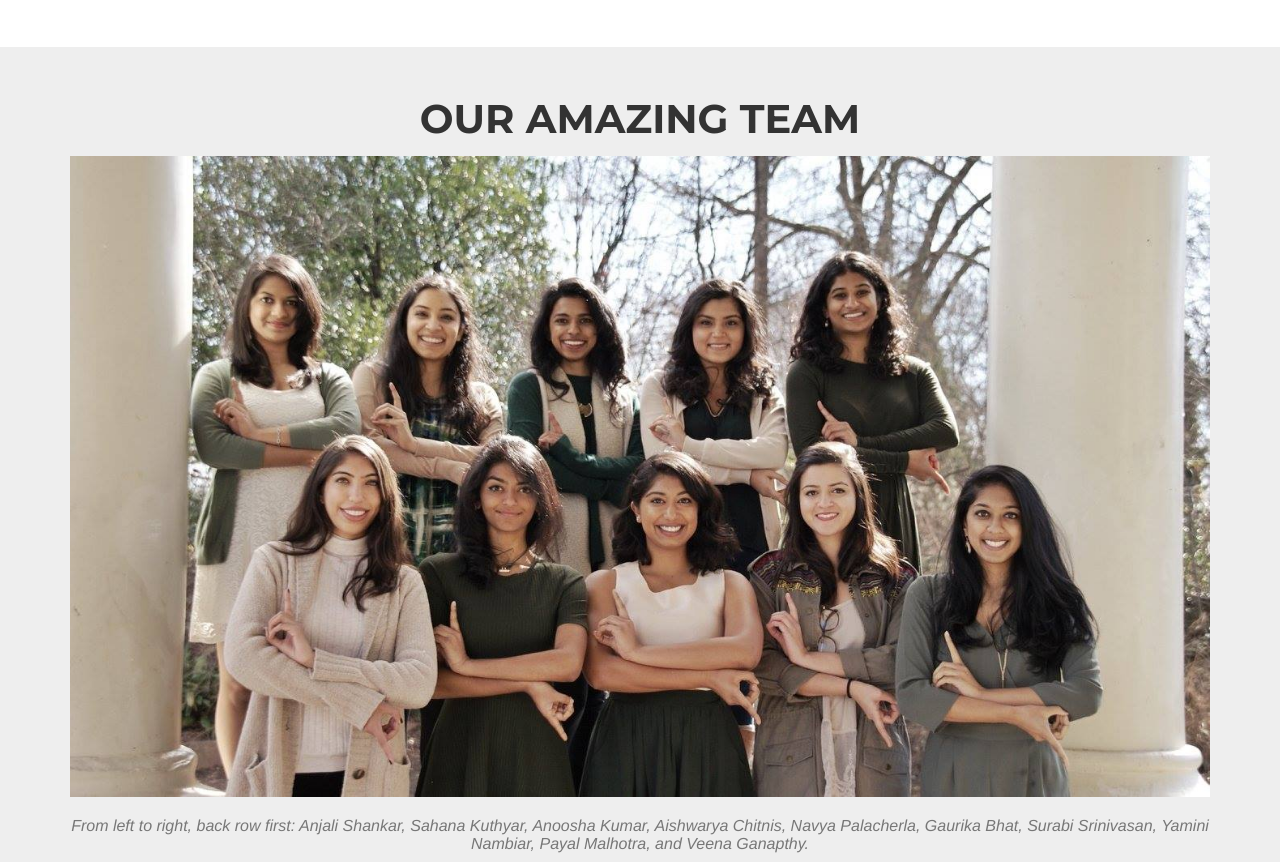
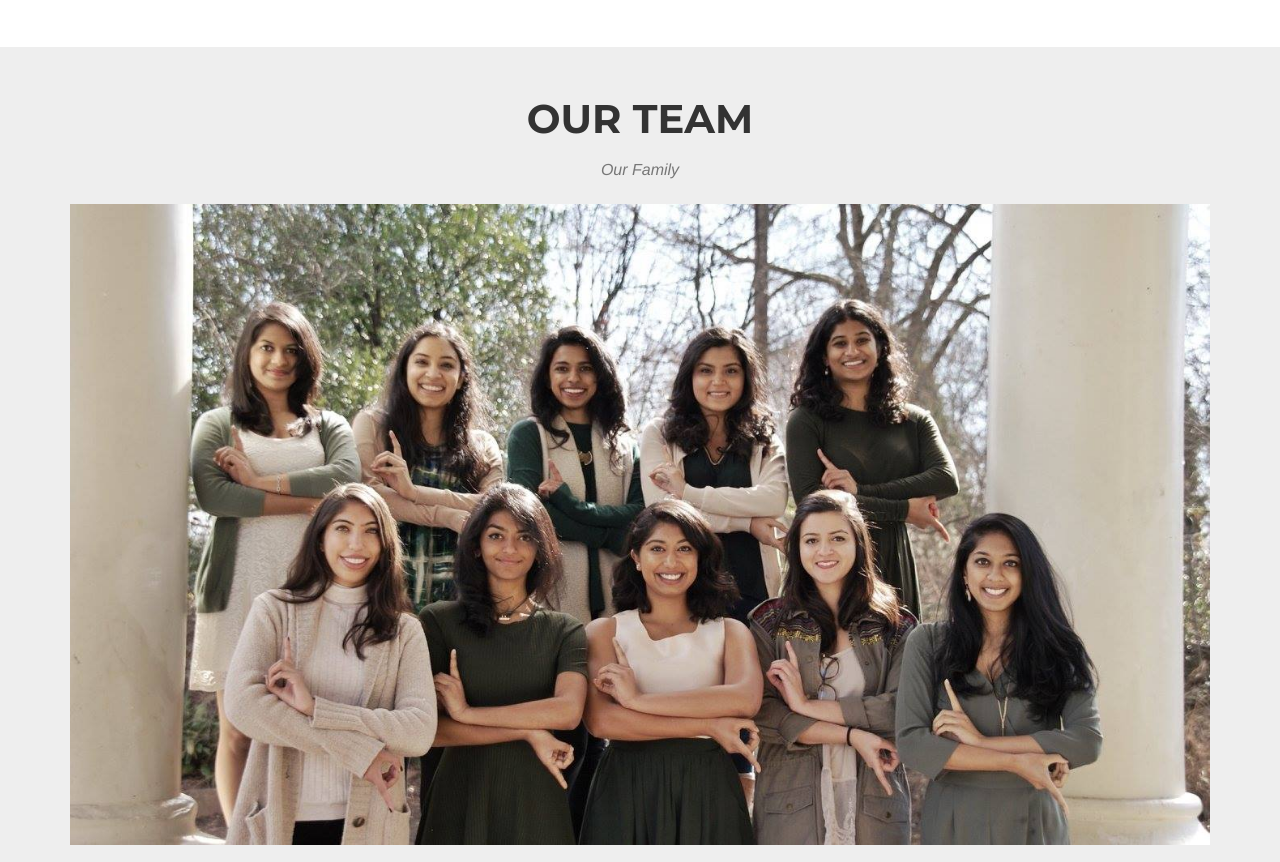
Before and after one commit to gtpulsedancing/gtpulsedancing.github.io, a website: page index.html in a window 1280 px wide. Shown: the part 2817-3679 px from the top of the page. Drawn offline with nearby package versions, Linux system fonts and the light colour scheme; a web font is replaced by a local one.

Commit message:
our family

```diff
--- a/index.html
+++ b/index.html
@@ -358,7 +358,8 @@
         <div class="container">
             <div class="row">
                 <div class="col-lg-12 text-center">
-                    <h2 class="section-heading">Our Amazing Team</h2>
+                    <h2 class="section-heading">Our Team</h2>
+                    <h3 class="section-subheading text-muted">Our Family</h3>
                 </div>
             </div>
             <div class="row">
```
